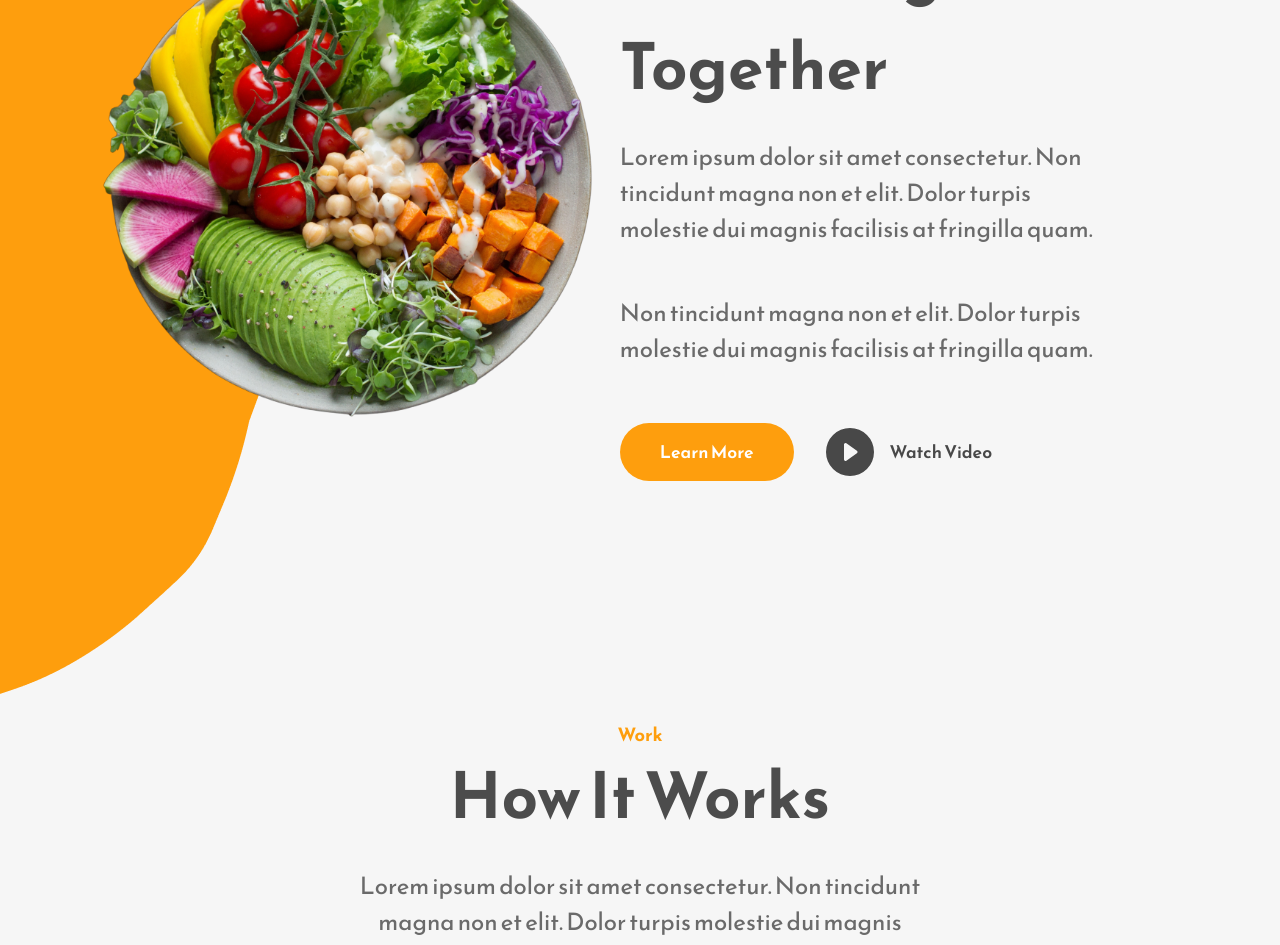
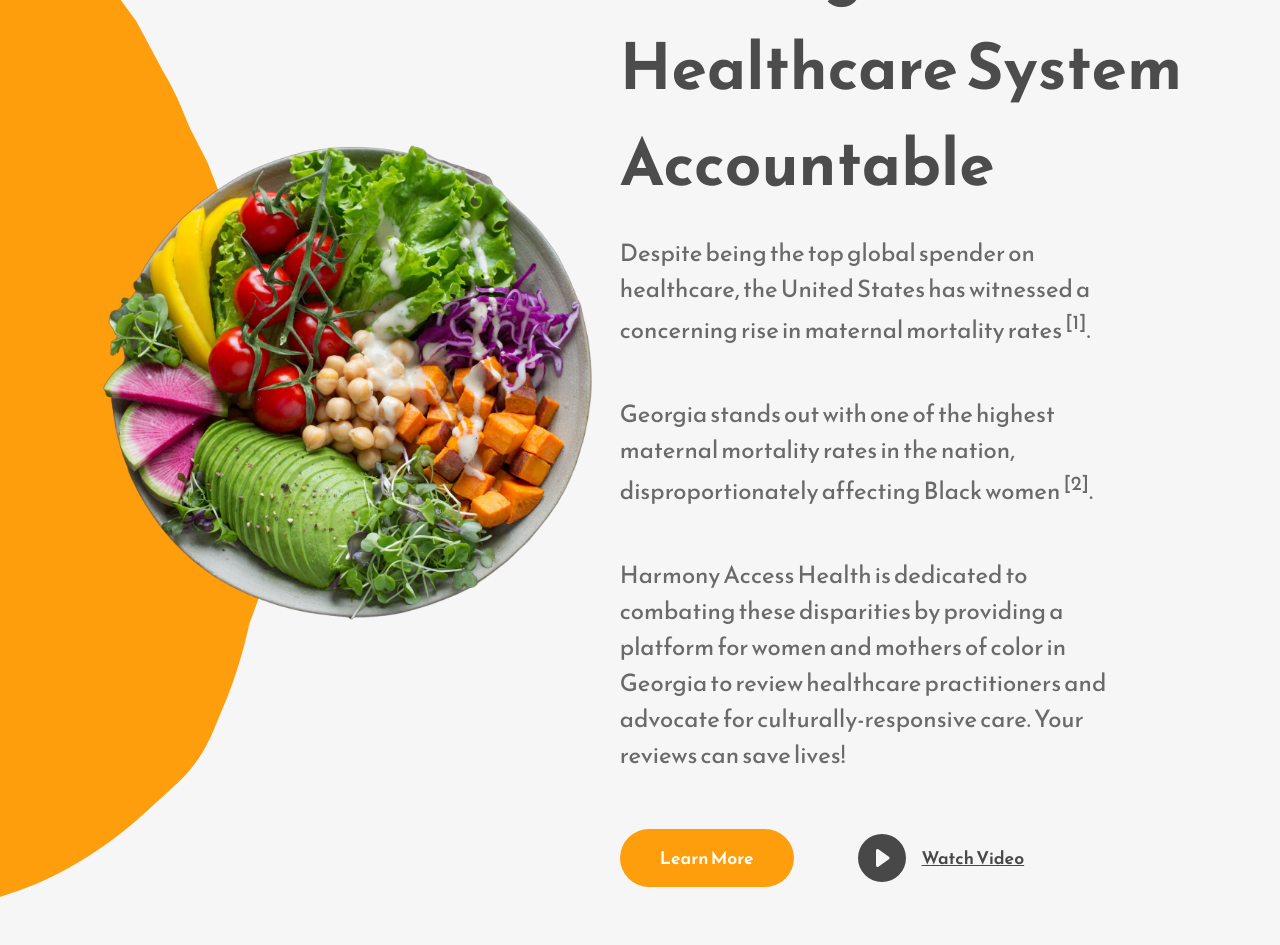
Before and after one commit to carmen-raterman/Landing-Page-Portfolio, a React (Create React App) app: page / in a window 1280 px wide. Shown: the part 1460-2405 px from the top of the page. Built offline with nearby package versions, Linux system fonts and the light colour scheme.

Commit message:
linked video for about section and updated about section text

```diff
--- a/src/Components/About.jsx
+++ b/src/Components/About.jsx
@@ -17,22 +17,27 @@
         <div className="about-section-text-container" >
             <p className="primary-subheading" > About </p>
             <h1 className="primary-heading">
-                Food Brings Us Together
+                Holding the Healthcare System Accountable
             </h1>
 
             <p className="primary-text">
-                Lorem ipsum dolor sit amet consectetur. Non tincidunt magna non et elit. Dolor turpis molestie dui magnis facilisis at fringilla quam.
+                Despite being the top global spender on healthcare, the United States has witnessed a concerning rise in maternal mortality rates <sup>[1]</sup>.
             </p>
 
             <p className="primary-text">
-                Non tincidunt magna non et elit. Dolor turpis molestie dui magnis facilisis at fringilla quam.
+                Georgia stands out with one of the highest maternal mortality rates in the nation, disproportionately affecting Black women <sup>[2]</sup>.
+            </p>
+
+            <p className="primary-text">
+                Harmony Access Health is dedicated to combating these disparities by providing a platform for women and mothers of color in Georgia to review healthcare practitioners and advocate for culturally-responsive care. Your reviews can save lives!
             </p>
 
             <div className="about-buttons-container" >
                 <button className="secondary-button" > Learn More </button>
                 <button className="watch-video-button" >
-                    {" "}
-                    <BsFillPlayCircleFill /> Watch Video
+                    <a href="https://www.youtube.com/watch?v=3e8QO6pT4Rw" target="_blank" rel="noopener noreferrer" className="watch-video-button" >
+                        <BsFillPlayCircleFill /> Watch Video
+                    </a>
                 </button>
             </div>
         </div>
```
